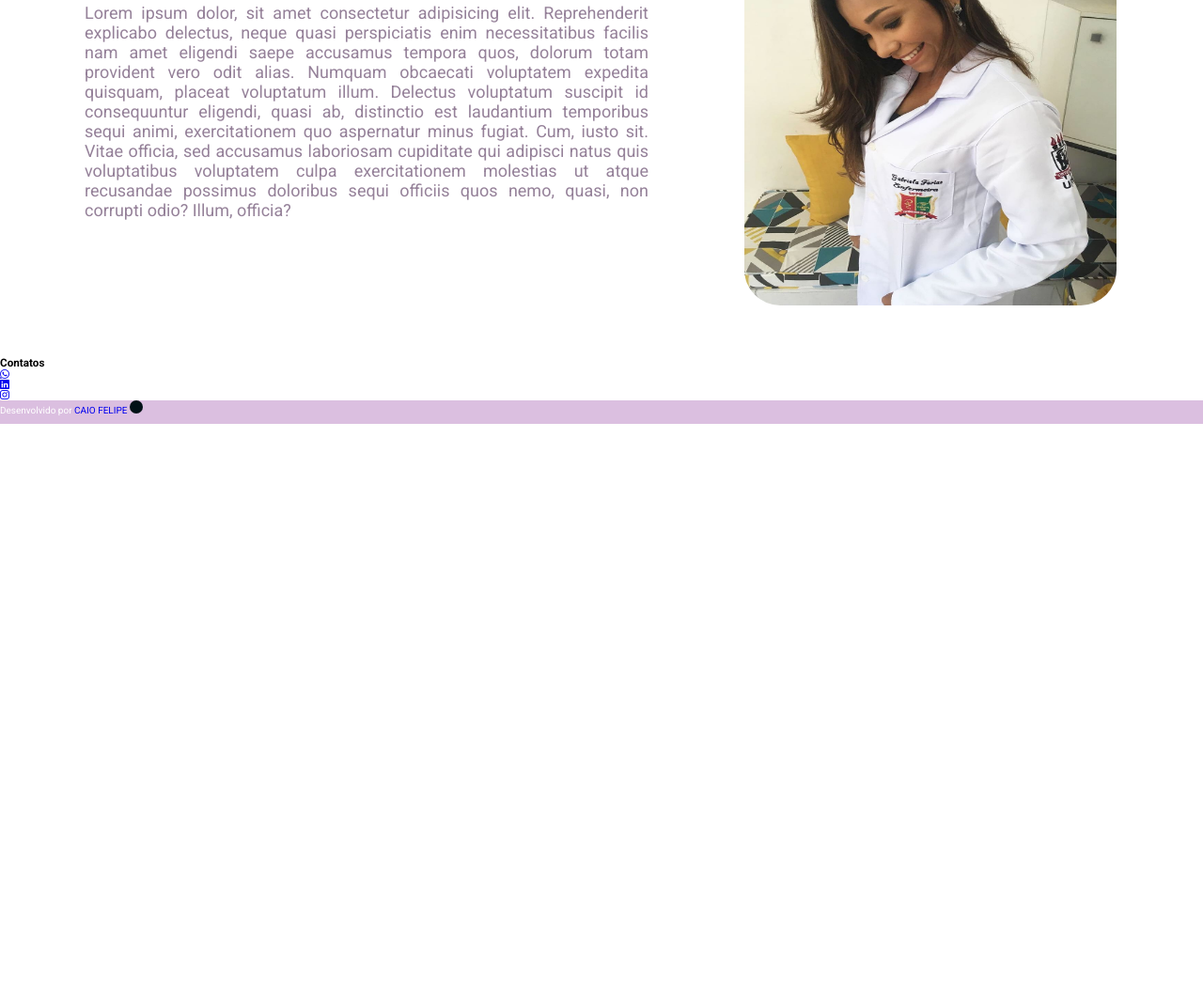
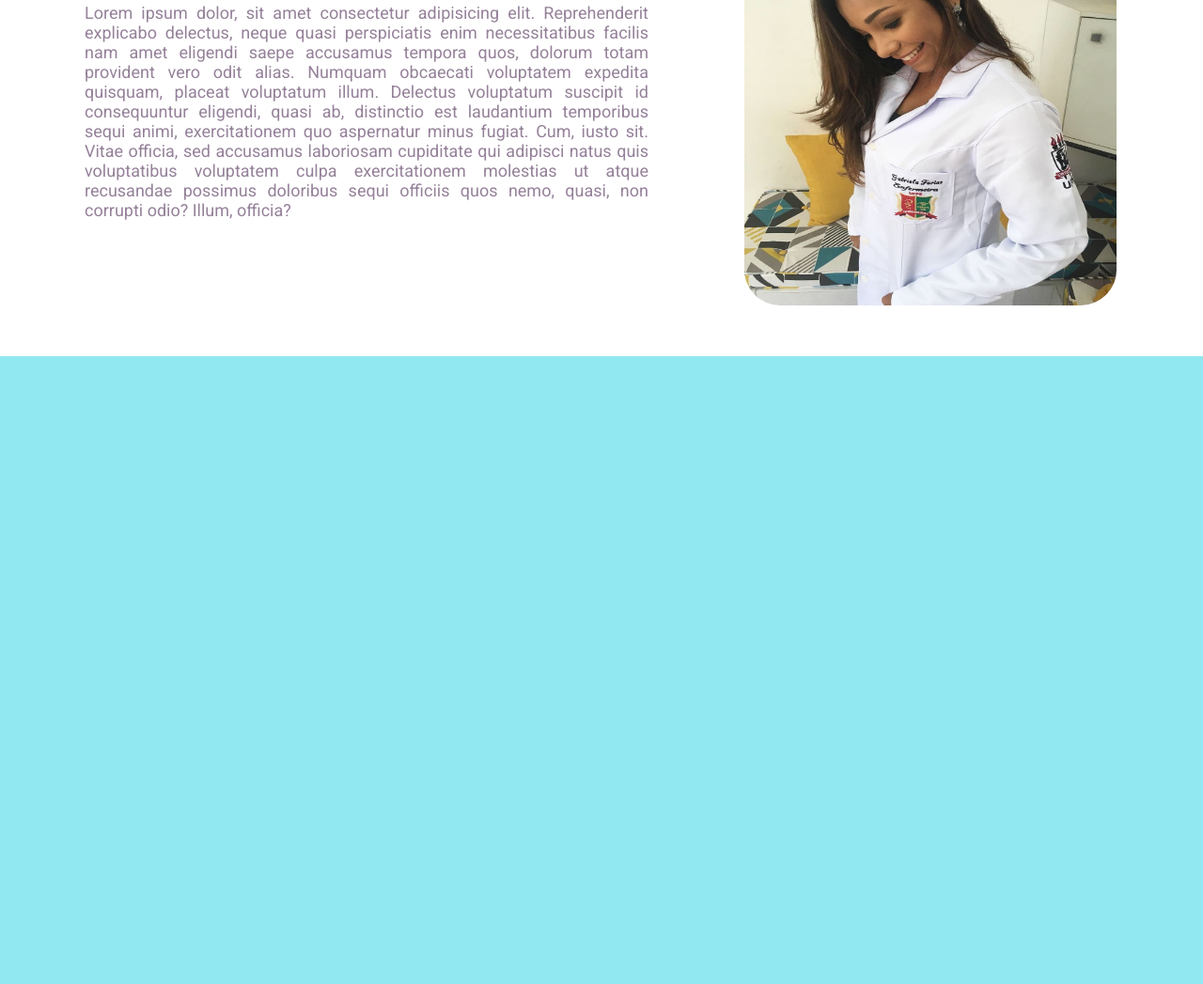
Before and after one commit to caiofelipebss/siteGabi, a plain HTML site: page index.html in a window 1280 px wide. Shown: the part 973-2020 px from the top of the page at 94% size. Before the commit the page ends 1424 px from the top, so only its background shows below. Drawn offline with nearby package versions, Linux system fonts and the light colour scheme.

Commit message:
criando local galeria

```diff
--- a/index.html
+++ b/index.html
@@ -62,7 +62,7 @@
     </section>
 
     <section class="posts">
-        <div class="">
+        <div>
 
         </div>
     </section>
--- a/style.css
+++ b/style.css
@@ -166,7 +166,12 @@ html {
     width: 600px;
 }
 
+.posts {
+    background-color: #91e8f1;
+    width: 100vw;
+    height: 100vh;
 
+}
 
 
 footer {
```
